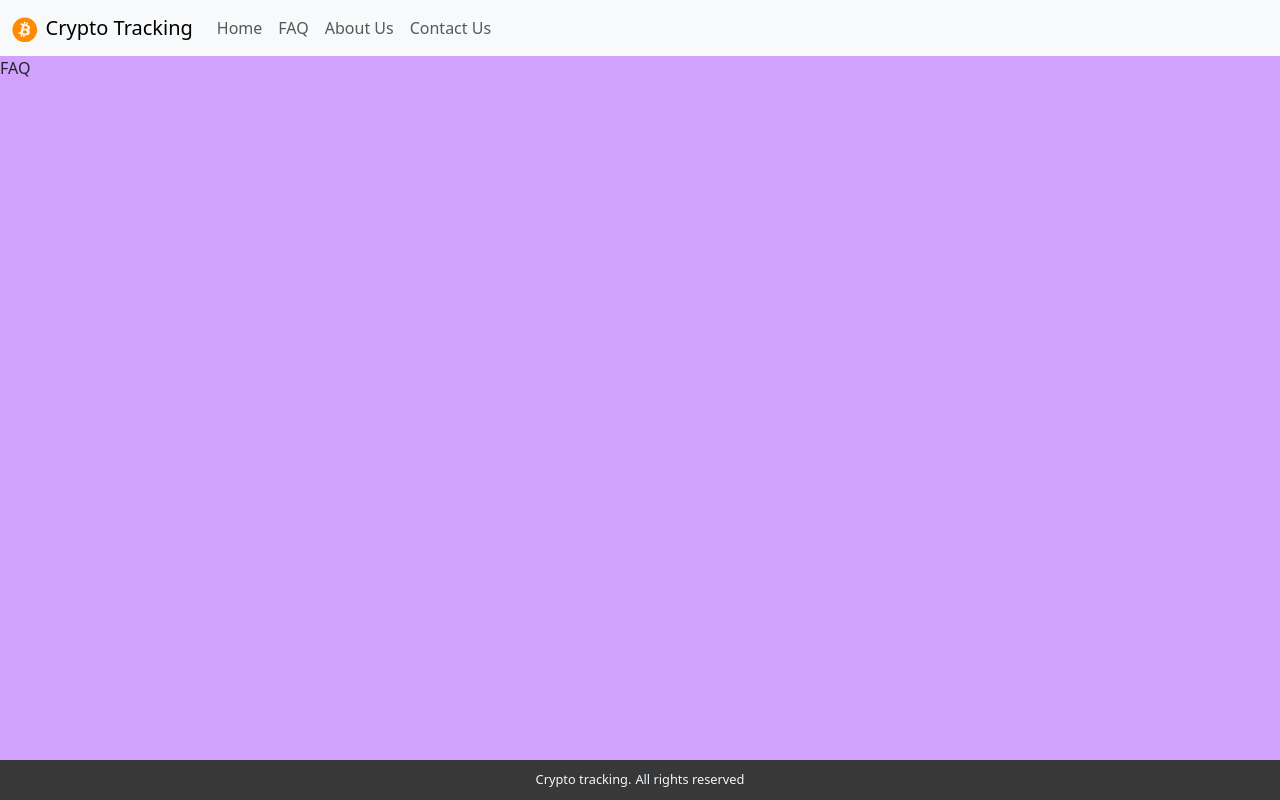
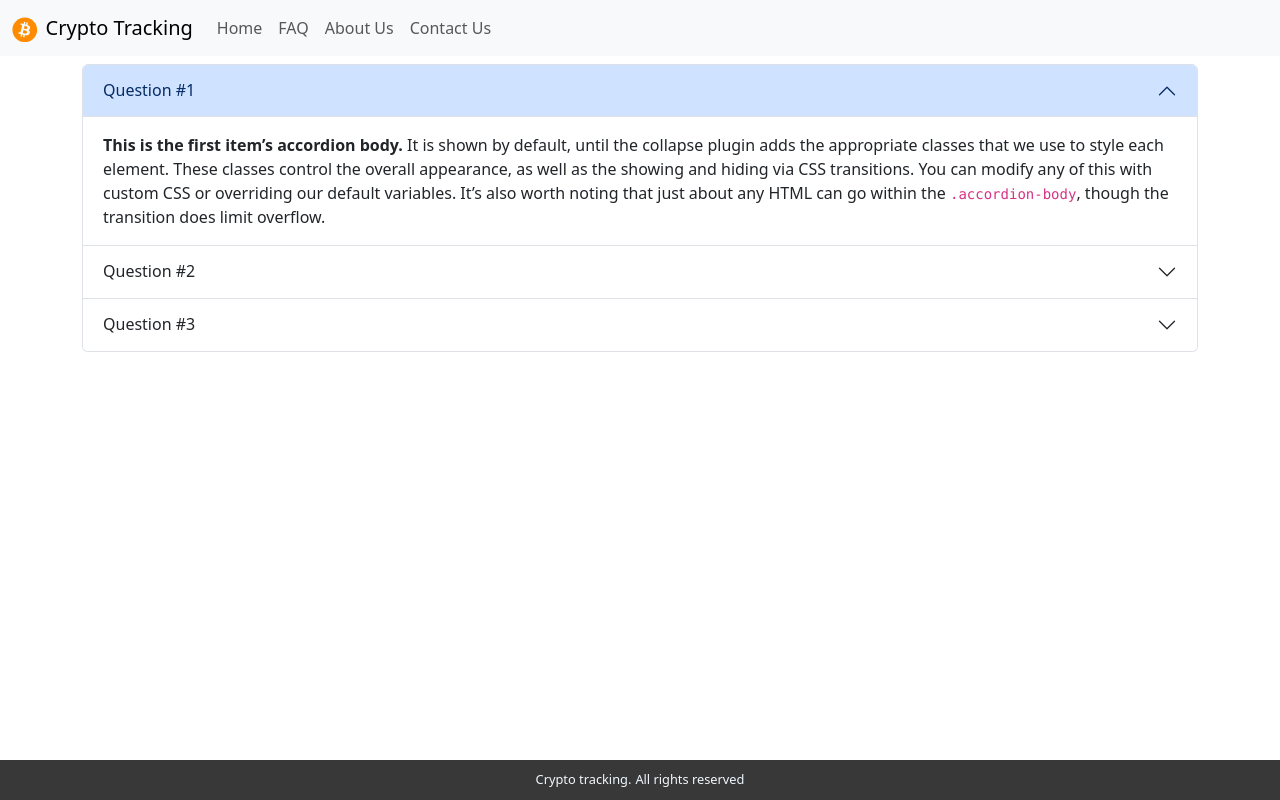
Before and after one commit to iNiloowf/faradars-crypto-tracking, a React (Create React App) app: page /faq in a window 1280 px wide. Built offline with nearby package versions, Linux system fonts and the light colour scheme.

Commit message:
add faq page content

```diff
--- a/src/components/ui/Navbar.component.jsx
+++ b/src/components/ui/Navbar.component.jsx
@@ -8,13 +8,13 @@ const NavbarComponent = () => {
     btnToggleRef.current.click();
   }
   return (
-   <nav class="navbar navbar-expand-lg bg-body-tertiary">
-  <div class="container-fluid">
-     <Link class="navbar-brand" href="#">
+   <nav className="navbar navbar-expand-lg bg-body-tertiary">
+  <div className="container-fluid">
+     <Link className="navbar-brand" href="#">
      <FaBitcoin className="navbar-logo"/>
      Crypto Tracking
      </Link>
-    <button class="navbar-toggler"
+    <button className="navbar-toggler"
      type="button"
      data-bs-toggle="collapse"
      data-bs-target="#navbarNav"
@@ -23,21 +23,21 @@ const NavbarComponent = () => {
      aria-label="Toggle navigation"
      ref={btnToggleRef} >
 
-      <span class="navbar-toggler-icon"></span>
+      <span className="navbar-toggler-icon"></span>
     </button>
-    <div class="collapse navbar-collapse" id="navbarNav">
-      <ul class="navbar-nav">
-           <li class="nav-item" onClick={toggleMenu}>
-          <Link class="nav-link" to="/">Home</Link>
+    <div className="collapse navbar-collapse" id="navbarNav">
+      <ul className="navbar-nav">
+           <li className="nav-item" onClick={toggleMenu}>
+          <Link className="nav-link" to="/">Home</Link>
         </li>
-        <li class="nav-item" onClick={toggleMenu}>
-          <Link class="nav-link" to="/faq">FAQ</Link>
+        <li className="nav-item" onClick={toggleMenu}>
+          <Link className="nav-link" to="/faq">FAQ</Link>
         </li>
-        <li class="nav-item" onClick={toggleMenu}>
-          <Link class="nav-link" to="/aboutus">About Us</Link>
+        <li className="nav-item" onClick={toggleMenu}>
+          <Link className="nav-link" to="/aboutus">About Us</Link>
         </li>
-      <li class="nav-item" onClick={toggleMenu}>
-          <Link class="nav-link" to="/contactus">Contact Us</Link>
+      <li className="nav-item" onClick={toggleMenu}>
+          <Link className="nav-link" to="/contactus">Contact Us</Link>
         </li>
 
       </ul>
--- a/src/index.css
+++ b/src/index.css
@@ -7,7 +7,7 @@ body{
 
 }
 .wrapper{
-  background-color:rgb(209, 162, 253);
+  /* background-color:rgb(209, 162, 253); */
   min-height: calc(100vh - 56px - 40px);
 
 }
--- a/src/pages/FAQ.page.jsx
+++ b/src/pages/FAQ.page.jsx
@@ -2,7 +2,46 @@ import React from 'react'
 
 const FAQPage = () => {
   return (
-    <div>FAQ</div>
+    <div className="container pt-2">
+      <div className="accordion" id="accordionExample">
+  <div className="accordion-item">
+    <h2 className="accordion-header">
+      <button className="accordion-button" type="button" data-bs-toggle="collapse" data-bs-target="#collapseOne" aria-expanded="true" aria-controls="collapseOne">
+        Question #1
+      </button>
+    </h2>
+    <div id="collapseOne" className="accordion-collapse collapse show" data-bs-parent="#accordionExample">
+      <div className="accordion-body">
+        <strong>This is the first item’s accordion body.</strong> It is shown by default, until the collapse plugin adds the appropriate classes that we use to style each element. These classes control the overall appearance, as well as the showing and hiding via CSS transitions. You can modify any of this with custom CSS or overriding our default variables. It’s also worth noting that just about any HTML can go within the <code>.accordion-body</code>, though the transition does limit overflow.
+      </div>
+    </div>
+  </div>
+  <div className="accordion-item">
+    <h2 className="accordion-header">
+      <button className="accordion-button collapsed" type="button" data-bs-toggle="collapse" data-bs-target="#collapseTwo" aria-expanded="false" aria-controls="collapseTwo">
+        Question #2
+      </button>
+    </h2>
+    <div id="collapseTwo" className="accordion-collapse collapse" data-bs-parent="#accordionExample">
+      <div className="accordion-body">
+        <strong>This is the second item’s accordion body.</strong> It is hidden by default, until the collapse plugin adds the appropriate classes that we use to style each element. These classes control the overall appearance, as well as the showing and hiding via CSS transitions. You can modify any of this with custom CSS or overriding our default variables. It’s also worth noting that just about any HTML can go within the <code>.accordion-body</code>, though the transition does limit overflow.
+      </div>
+    </div>
+  </div>
+  <div className="accordion-item">
+    <h2 className="accordion-header">
+      <button className="accordion-button collapsed" type="button" data-bs-toggle="collapse" data-bs-target="#collapseThree" aria-expanded="false" aria-controls="collapseThree">
+        Question #3
+      </button>
+    </h2>
+    <div id="collapseThree" className="accordion-collapse collapse" data-bs-parent="#accordionExample">
+      <div className="accordion-body">
+        <strong>This is the third item’s accordion body.</strong> It is hidden by default, until the collapse plugin adds the appropriate classes that we use to style each element. These classes control the overall appearance, as well as the showing and hiding via CSS transitions. You can modify any of this with custom CSS or overriding our default variables. It’s also worth noting that just about any HTML can go within the <code>.accordion-body</code>, though the transition does limit overflow.
+      </div>
+    </div>
+  </div>
+</div>
+    </div>
   )
 }
 
```
